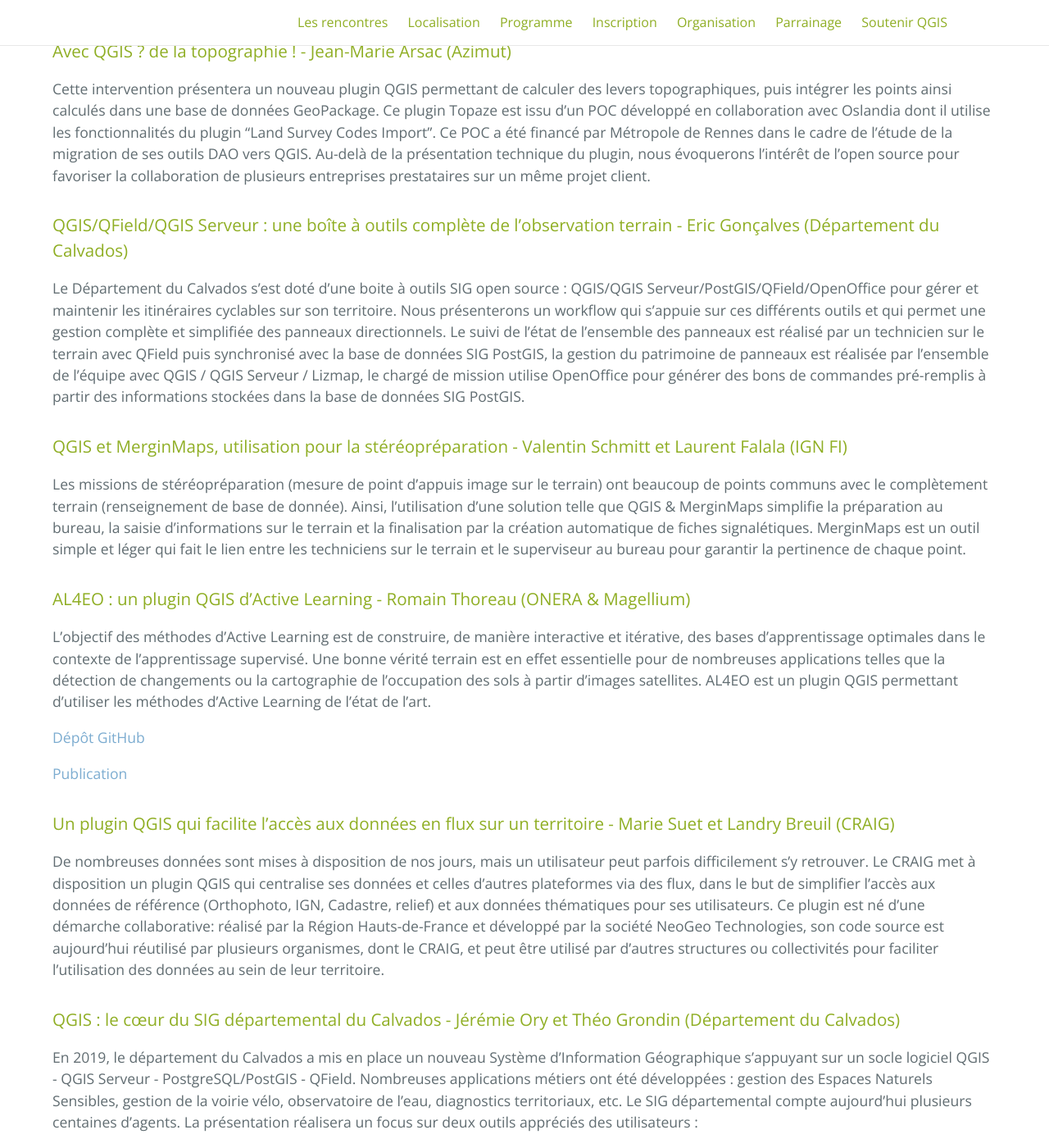
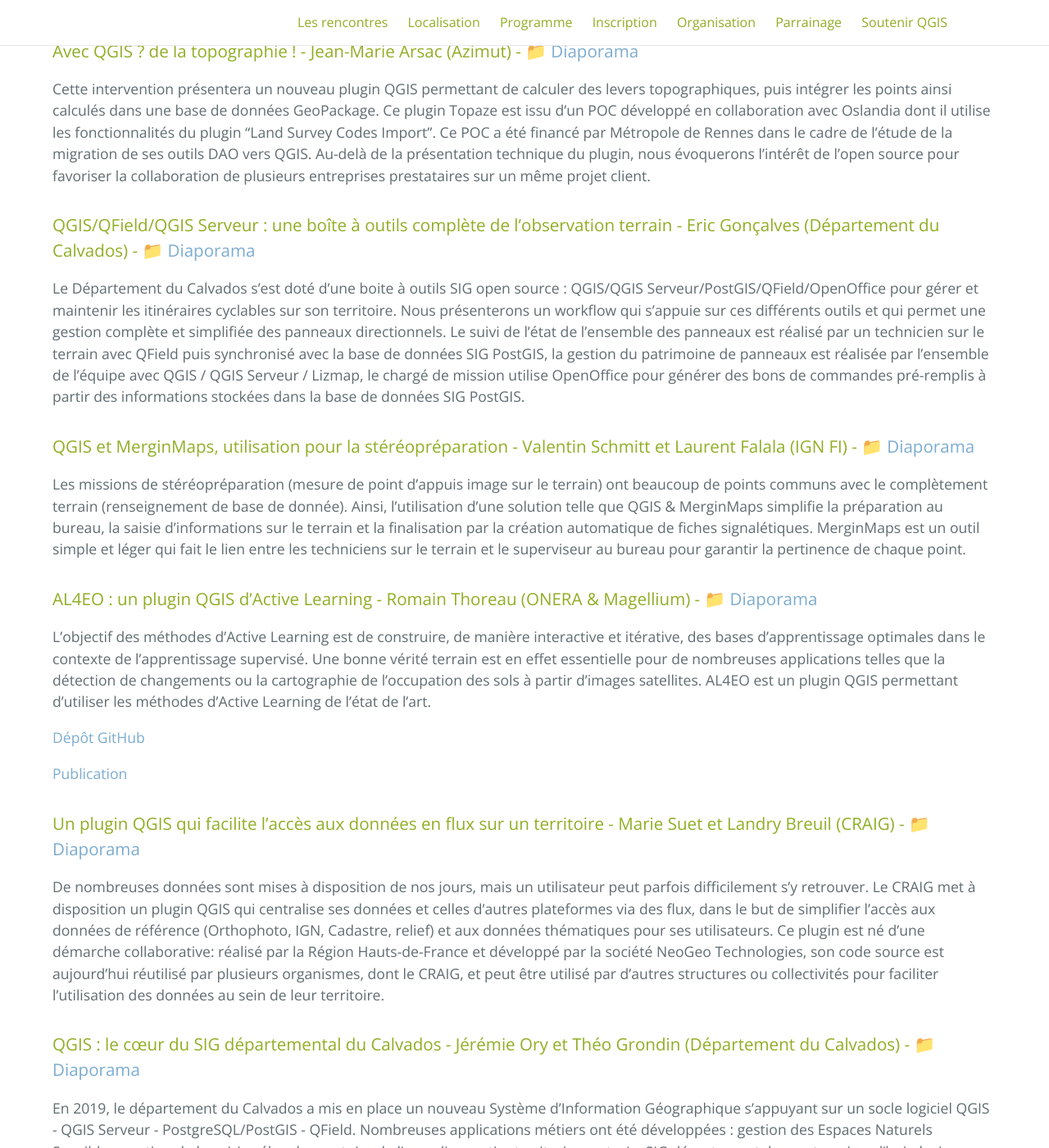
Before and after one commit to OSGeo-fr/QGIS-conf-fr-website, a Jekyll site: the page built from z20_programme.md, in a window 1280 px wide and 1400 px high, scrolled down 8280 px. Shown: the whole window at 82% size. Built offline with Jekyll 4.4.1, drawn with Linux system fonts in a browser that asks for light colours; some of the changed text lies outside the part shown.

Commit message:
ajout prez 2023

```diff
--- a/z20_programme.md
+++ b/z20_programme.md
@@ -331,23 +331,23 @@ Un BarCamp est une “non-conférence”. Venez faire émerger les sujets qui vo
 ---------------------------------------
 ## Programme détaillé des conférences
 
-### QompliGIS, les nouveautés, vers une version web ... - Jacky Volpes (Oslandia)
+### QompliGIS, les nouveautés, vers une version web ... - Jacky Volpes (Oslandia) - [&#128193; Diaporama](https://gitlab.com/osgeo-fr/journees_qgis/-/raw/master/Pr%C3%A9sentations/2023/01_Volpes_Jacky.pdf)
 
 De nombreux services font appel à des prestataires pour réaliser leurs plans. Une fois la numérisation effectuée et livrée, le client doit s’assurer de la conformité des données avant de les intégrer dans son SIG. Initialement, c'est pour répondre à cette problématique du monde de la topographie qu'Oslandia a développé le plugin QompliGIS. Toutefois, la vérification des données s'inscrit dans tout secteur d'activité. En effet, ce plugin a pour objectif de proposer un moyen simple de vérifier si la structure d’un jeu de données est conforme à la structure d’un jeu de données de référence. Nous allons présenter les nouvelles fonctionnalités de cette année et, en avant-première, QompliGIS web afin de faire gagner en autonomie vos prestataires et votre équipe pour valider leurs données.
 
-### Avec QGIS ? de la topographie ! - Jean-Marie Arsac (Azimut)
+### Avec QGIS ? de la topographie ! - Jean-Marie Arsac (Azimut) - [&#128193; Diaporama](https://gitlab.com/osgeo-fr/journees_qgis/-/raw/master/Pr%C3%A9sentations/2023/11_Arsac_Jean_Marie.pdf)
 
 Cette intervention présentera un nouveau plugin QGIS permettant de calculer des levers topographiques, puis intégrer les points ainsi calculés dans une base de données GeoPackage. Ce plugin Topaze est issu d'un POC développé en collaboration avec Oslandia dont il utilise les fonctionnalités du plugin "Land Survey Codes Import". Ce POC a été financé par Métropole de Rennes dans le cadre de l'étude de la migration de ses outils DAO vers QGIS. Au-delà de la présentation technique du plugin, nous évoquerons l'intérêt de l'open source pour favoriser la collaboration de plusieurs entreprises prestataires sur un même projet client.
 
-### QGIS/QField/QGIS Serveur : une boîte à outils complète de l’observation terrain - Eric Gonçalves (Département du Calvados)
+### QGIS/QField/QGIS Serveur : une boîte à outils complète de l’observation terrain - Eric Gonçalves (Département du Calvados) - [&#128193; Diaporama](https://gitlab.com/osgeo-fr/journees_qgis/-/raw/master/Pr%C3%A9sentations/2023/03_Gonçalves_Eric.pdf)
 
 Le Département du Calvados s’est doté d’une boite à outils SIG open source : QGIS/QGIS Serveur/PostGIS/QField/OpenOffice pour gérer et maintenir les itinéraires cyclables sur son territoire. Nous présenterons un workflow qui s’appuie sur ces différents outils et qui permet une gestion complète et simplifiée des panneaux directionnels. Le suivi de l’état de l’ensemble des panneaux est réalisé par un technicien sur le terrain avec QField puis synchronisé avec la base de données SIG PostGIS, la gestion du patrimoine de panneaux est réalisée par l’ensemble de l'équipe avec QGIS / QGIS Serveur / Lizmap, le chargé de mission utilise OpenOffice pour générer des bons de commandes pré-remplis à partir des informations stockées dans la base de données SIG PostGIS.
 
-### QGIS et MerginMaps, utilisation pour la stéréopréparation - Valentin Schmitt et Laurent Falala (IGN FI)
+### QGIS et MerginMaps, utilisation pour la stéréopréparation - Valentin Schmitt et Laurent Falala (IGN FI) - [&#128193; Diaporama](https://gitlab.com/osgeo-fr/journees_qgis/-/raw/master/Pr%C3%A9sentations/2023/04_Schmitt_Valentin.pdf)
 
 Les missions de stéréopréparation (mesure de point d'appuis image sur le terrain) ont beaucoup de points communs avec le complètement terrain (renseignement de base de donnée). Ainsi, l'utilisation d'une solution telle que QGIS & MerginMaps simplifie la préparation au bureau, la saisie d'informations sur le terrain et la finalisation par la création automatique de fiches signalétiques. MerginMaps est un outil simple et léger qui fait le lien entre les techniciens sur le terrain et le superviseur au bureau pour garantir la pertinence de chaque point.
 
-### AL4EO : un plugin QGIS d'Active Learning - Romain Thoreau (ONERA & Magellium)
+### AL4EO : un plugin QGIS d'Active Learning - Romain Thoreau (ONERA & Magellium) - [&#128193; Diaporama](https://gitlab.com/osgeo-fr/journees_qgis/-/raw/master/Pr%C3%A9sentations/2023/05_Thoreau_Romain.pdf)
 
 L'objectif des méthodes d'Active Learning est de construire, de manière interactive et itérative, des bases d'apprentissage optimales dans le contexte de l'apprentissage supervisé. Une bonne vérité terrain est en effet essentielle pour de nombreuses applications telles que la détection de changements ou la cartographie de l'occupation des sols à partir d'images satellites. AL4EO est un plugin QGIS permettant d'utiliser les méthodes d'Active Learning de l'état de l'art.
 
@@ -355,29 +355,29 @@ L'objectif des méthodes d'Active Learning est de construire, de manière intera
 
 <a href="https://ieeexplore.ieee.org/document/9774342">Publication</a>
 
-### Un plugin QGIS qui facilite l'accès aux données en flux sur un territoire - Marie Suet et Landry Breuil (CRAIG)
+### Un plugin QGIS qui facilite l'accès aux données en flux sur un territoire - Marie Suet et Landry Breuil (CRAIG) - [&#128193; Diaporama](https://gitlab.com/osgeo-fr/journees_qgis/-/raw/master/Pr%C3%A9sentations/2023/06_Suet_Marie.pdf)
 
 De nombreuses données sont mises à disposition de nos jours, mais un utilisateur peut parfois difficilement s'y retrouver. Le CRAIG met à disposition un plugin QGIS qui centralise ses données et celles d'autres plateformes via des flux, dans le but de simplifier l'accès aux données de référence (Orthophoto, IGN, Cadastre, relief) et aux données thématiques pour ses utilisateurs. Ce plugin est né d'une démarche collaborative: réalisé par la Région Hauts-de-France et développé par la société NeoGeo Technologies, son code source est aujourd'hui réutilisé par plusieurs organismes, dont le CRAIG, et peut être utilisé par d'autres structures ou collectivités pour faciliter l'utilisation des données au sein de leur territoire.
 
-### QGIS : le cœur du SIG départemental du Calvados - Jérémie Ory et Théo Grondin (Département du Calvados)
+### QGIS : le cœur du SIG départemental du Calvados - Jérémie Ory et Théo Grondin (Département du Calvados) - [&#128193; Diaporama](https://gitlab.com/osgeo-fr/journees_qgis/-/raw/master/Pr%C3%A9sentations/2023/07_Grondin_Théo.pdf)
 
 En 2019, le département du Calvados a mis en place un nouveau Système d'Information Géographique s’appuyant sur un socle logiciel QGIS - QGIS Serveur - PostgreSQL/PostGIS - QField. Nombreuses applications métiers ont été développées : gestion des Espaces Naturels Sensibles, gestion de la voirie vélo, observatoire de l’eau, diagnostics territoriaux, etc. Le SIG départemental compte aujourd’hui plusieurs centaines d’agents. La présentation réalisera un focus sur deux outils appréciés des utilisateurs :
 
 1. Production automatisée de diagnostics territoriaux avec QGIS
 2. Enrichissement de données cadastrales à partir de données tierces (données d’urbanisme du GPU, données environnementales de Carmen, etc.) avec PostGIS et consultation web avec QGIS Serveur.
 
-#### QGIS au cœur du Système d'Information Naturaliste de Martinique - Michaël Douchin (3Liz)
+### QGIS au cœur du Système d'Information Naturaliste de Martinique - Michaël Douchin (3Liz) - [&#128193; Diaporama](https://gitlab.com/osgeo-fr/journees_qgis/-/raw/master/Pr%C3%A9sentations/2023/08_Douchin_Michael.pdf)
 
 Dans le cadre de l’Observatoire Martiniquais de la Biodiversité (OMB), le Parc Naturel Régional de Martinique a souhaité mettre en place un outil Open Source facilitant la mutualisation et la valorisation des connaissances naturalistes sur le territoire martiniquais. Cet outil devait s'inscrire dans le Système d’Information Nature et Paysage (SINP) du Ministère de l’Environnement. La solution retenue et déployée est centrée sur QGIS. L'objectif de cette présentation est de présenter l'écosystème QGIS permettant de mettre en œuvre un Système d'Information Géographique le plus complet possible : Gestion de données (QGIS), Saisie terrain (QField), valorisation et publication web (Lizmap) ; en s'appuyant sur l'expérience du PNR Martinique.
 
-### Définition/mise en place d’une stratégie de déploiement de QGIS à l’Etablissement public Loire - Emilie Bigorne (Etablissement public Loire)
+### Définition/mise en place d’une stratégie de déploiement de QGIS à l’Etablissement public Loire - Emilie Bigorne (Etablissement public Loire) [&#128193; Diaporama](https://gitlab.com/osgeo-fr/journees_qgis/-/raw/master/Pr%C3%A9sentations/2023/09_Bigorne_Emilie.pdf)
 
 L’Etablissement public Loire est un syndicat mixte (EPTB) composé de soixante collectivités (Régions, Départements et Intercommunalités) et d'une soixantaine d'agents. Les données métiers de l'Etablissement sont stockées dans une base de données PostgreSQL/PostGIS et sont utilisées par une quarantaine d'agents, essentiellement via QGIS. Jusqu'en 2022, QGIS était installé manuellement et paramétré à l'identique sur les postes utilisateurs. Un système de déploiement en masse sur l'ensemble des postes a été mis en place permettant de maintenir les versions à jour et de personnaliser les paramètres selon le profil utilisateur. Cette présentation propose de détailler les outils et la méthodologie mis en place pour industrialiser le déploiement et la mise à jour de QGIS sur le parc.
 
-### QGIS Plugin : PLU(i) versionning - Bruno Defrance (Grenoble Alpes Métropole) et Eric Vinouze (AURG)
+### QGIS Plugin : PLU(i) versionning - Bruno Defrance (Grenoble Alpes Métropole) et Eric Vinouze (AURG) - [&#128193; Diaporama](https://gitlab.com/osgeo-fr/journees_qgis/-/raw/master/Pr%C3%A9sentations/2023/10_Defrance_Bruno.pdf)
 
 Grenoble-Alpes-Métropole, l'Agence d'Urbanisme de la Région Grenobloise et Oslandia développent actuellement un plugin QGIS pour faciliter le suivi de numérisation des PLU(i) dans un environnement PostgreSQL. Basé sur le standard CNIG, cet outil permet de générer des versions de numérisation en s'appuyant, pour chaque procédure traitée, sur l'ensemble des projets thématiques qui sont mobilisés (zonage, OAP, ER, etc.). Il permet ainsi, à partir de versions duplicables, d'aboutir en fin de procédure du PLU(i) à des versions validées dont le contenu constituera les éléments graphiques du document opposable. Côté IHM, outre la mise à disposition d’un tableau de bord des versions, l'outil est doté d'un système d'import des fichiers SHAPE au format CNIG.
 
-### La Géoplateforme et les plugins QGIS - Tom Alary (IGN)
+### La Géoplateforme et les plugins QGIS - Tom Alary (IGN) [&#128193; Diaporama](https://gitlab.com/osgeo-fr/journees_qgis/-/raw/master/Pr%C3%A9sentations/2023/02_Alary_Tom.pdf)
 
 Le programme Géoplateforme, pour doter la puissance publique d’une infrastructure collaborative et mutualisée pour la production et la diffusion des géodonnées. Le Géotuileur : transformez vos données géographiques en tuiles vectorielles simplement et diffusez-les n'importe où ! Présentation et démonstration des plugins QGIS : plugin collaboratif et plugin Géotuileur. Les perspectives d'amélioration en commun. Les API de la future Géoplateforme et les possibilités d'en faire des plugins QGIS ensemble. Vers une communauté d'utilisateurs d'outils QGIS liés à la future Géoplateforme ?
```
Also changed, not shown: _posts/2023-03-24-retrouver_les_presentations_2023.md (added, +20 -0 lines).
